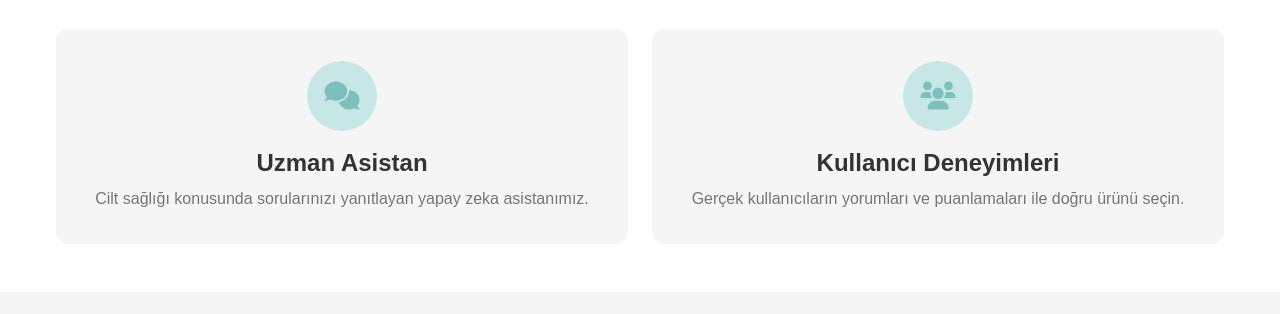
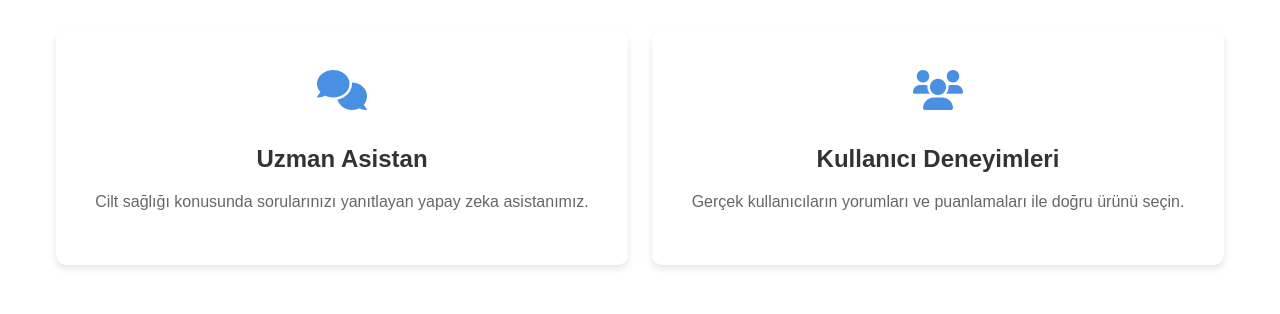
Before and after one commit to omerserrdar/FiveByte-Projesi, a plain HTML site: page dermatoloji-website/index.html in a window 1280 px wide. Shown: the part 486-800 px from the top of the page. Drawn offline with Linux system fonts and the light colour scheme.

Commit message:
UPDATE
ANA SAYFADAKİ UZMAN ASİSTAN KISMINDAKİ ÇALIŞMAYAN BUTONU KALDIRIP TIKLANDIĞIN ZAMAN ASİSTANLA SOHBET KISMINA İLETİLEN KISIM EKLEND.

```diff
--- a/dermatoloji-website/css/main.css
+++ b/dermatoloji-website/css/main.css
@@ -427,41 +427,67 @@ nav {
 }
 
 .feature-card {
-    background-color: var(--light-gray);
-    border-radius: var(--border-radius-lg);
-    padding: var(--spacing-xl);
+    background: #fff;
+    padding: 30px;
+    border-radius: 10px;
+    box-shadow: 0 4px 6px rgba(0, 0, 0, 0.1);
     text-align: center;
-    transition: transform var(--transition-normal), box-shadow var(--transition-normal);
+    transition: transform 0.3s ease;
+    margin-bottom: 30px;
 }
 
 .feature-card:hover {
     transform: translateY(-5px);
-    box-shadow: var(--shadow-md);
 }
 
 .feature-icon {
-    width: 70px;
-    height: 70px;
-    background-color: var(--primary-light);
-    border-radius: var(--border-radius-circle);
-    display: flex;
-    align-items: center;
-    justify-content: center;
-    margin: 0 auto var(--spacing-md);
-}
-
-.feature-icon i {
-    font-size: 1.75rem;
-    color: var(--primary-dark);
+    font-size: 2.5rem;
+    color: #4a90e2;
+    margin-bottom: 20px;
 }
 
 .feature-card h3 {
-    margin-bottom: var(--spacing-sm);
+    font-size: 1.5rem;
+    margin-bottom: 15px;
+    color: #333;
 }
 
 .feature-card p {
-    color: var(--dark-gray);
-    margin-bottom: 0;
+    color: #666;
+    margin-bottom: 20px;
+    line-height: 1.6;
+}
+
+.feature-link {
+    display: inline-block;
+    padding: 10px 20px;
+    background-color: #4a90e2;
+    color: white;
+    text-decoration: none;
+    border-radius: 5px;
+    transition: background-color 0.3s ease;
+    margin-top: 15px;
+}
+
+.feature-link:hover {
+    background-color: #357abd;
+    color: white;
+}
+
+.feature-card-link {
+    text-decoration: none;
+    display: block;
+    color: inherit;
+}
+
+.feature-card-link:hover .feature-card {
+    transform: translateY(-5px);
+    box-shadow: 0 6px 12px rgba(0, 0, 0, 0.15);
+    cursor: pointer;
+}
+
+.feature-card-link:hover .feature-icon {
+    color: #357abd;
 }
 
 /* ===== PRODUCTS SECTION ===== */
--- a/dermatoloji-website/index.html
+++ b/dermatoloji-website/index.html
@@ -54,6 +54,7 @@
         <div class="container">
             <h2 class="section-title">Neden DermaSkin?</h2>
             <div class="feature-cards">
+                <a href="chatbot.html" class="feature-card-link">
                     <div class="feature-card">
                         <div class="feature-icon">
                             <i class="fas fa-comments"></i>
@@ -61,6 +62,7 @@
                         <h3>Uzman Asistan</h3>
                         <p>Cilt sağlığı konusunda sorularınızı yanıtlayan yapay zeka asistanımız.</p>
                     </div>
+                </a>
                 <div class="feature-card">
                     <div class="feature-icon">
                         <i class="fas fa-users"></i>
```
Lines whose indentation alone changed are shown as unchanged.
